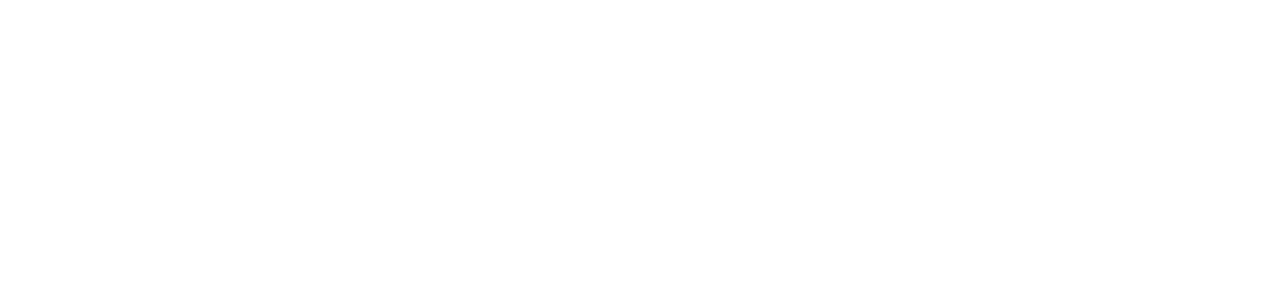
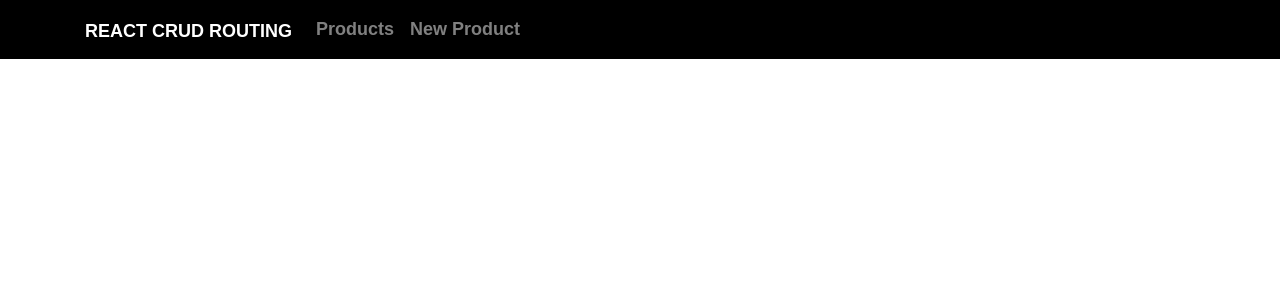
Before and after one commit to felipellc7/react-routercrud, a React (Create React App) app: page / in a window 1280 px wide. Shown: the top 300 px of the page. Built offline with nearby package versions, Linux system fonts and the light colour scheme; a web font is replaced by a local one.

Commit message:
Create Header Component and set navigation

```diff
--- a/src/App.js
+++ b/src/App.js
@@ -4,16 +4,20 @@
 import Product from './components/Product';
 import AddProduct from './components/AddProduct';
 import EditProduct from './components/EditProduct';
+import Header from './components/Header';
 
 function App() {
   return (
     <Router>
-      <Switch>
-        <Route exact path="/products/new" component={AddProduct} />
-        <Route exact path="/products" component={Products} />
-        <Route exact path="/products/:id" component={Product} />
-        <Route exact path="/products/edit/:id" component={EditProduct} />
-      </Switch>
+      <Header/>
+      <main className="container mt-5">
+        <Switch>
+          <Route exact path="/new-product" component={AddProduct} />
+          <Route exact path="/products" component={Products} />
+          <Route exact path="/products/:id" component={Product} />
+          <Route exact path="/products/edit/:id" component={EditProduct} />
+        </Switch>
+      </main>
     </Router>
   );
 }
--- /dev/null
+++ b/src/components/Header.js
@@ -0,0 +1,28 @@
+import React from 'react';
+import { Link, NavLink } from 'react-router-dom';
+
+const Header = () => {
+  return (
+    <nav className="navbar navbar-expand-lg navbar-dark bg-dark">
+      <div className="container">
+        <NavLink to="/products" className="navbar-brand" activeClassName="active">
+          React CRUD Routing
+        </NavLink>
+        <ul className="navbar-nav mr-auto">
+          <li className="nav-item">
+            <NavLink to="/products" className="nav-link" activeClassName="active">
+              Products
+            </NavLink>
+          </li>
+          <li className="nav-item">
+            <NavLink to="/new-product" className="nav-link" activeClassName="active">
+              New Product
+            </NavLink>
+          </li>
+        </ul>
+      </div>
+    </nav>
+  )
+}
+
+export default Header;
```
